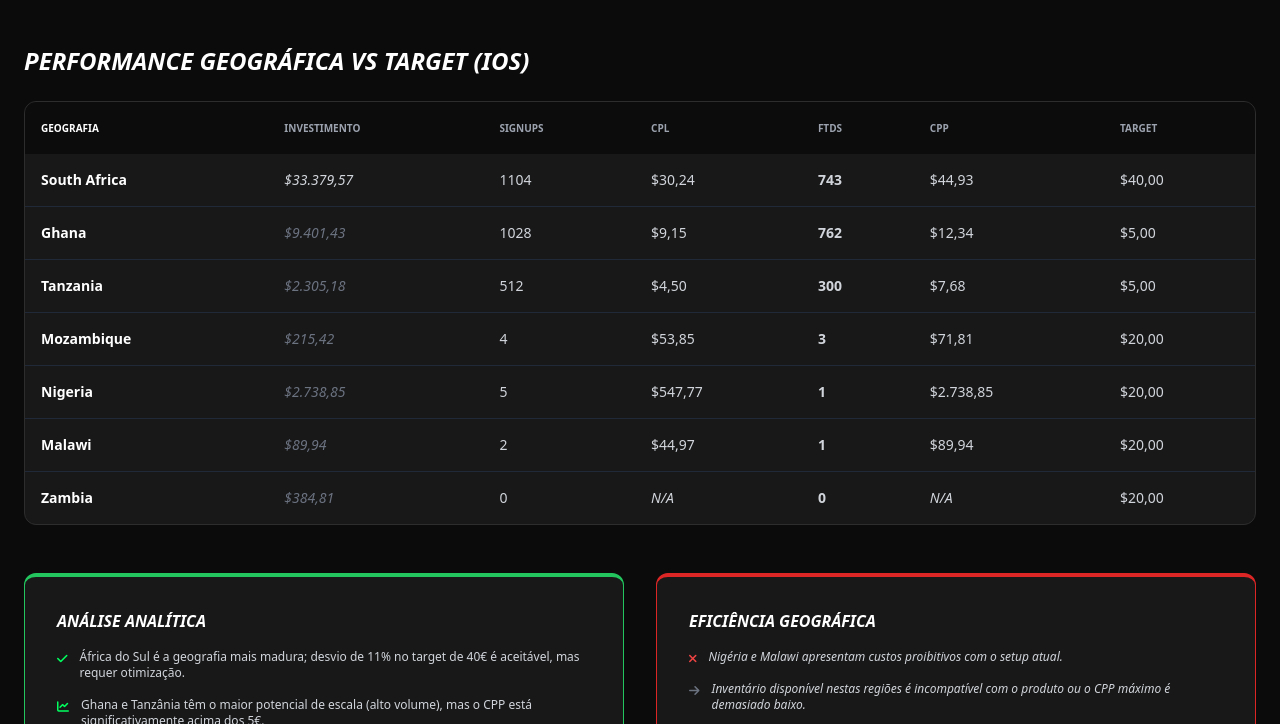
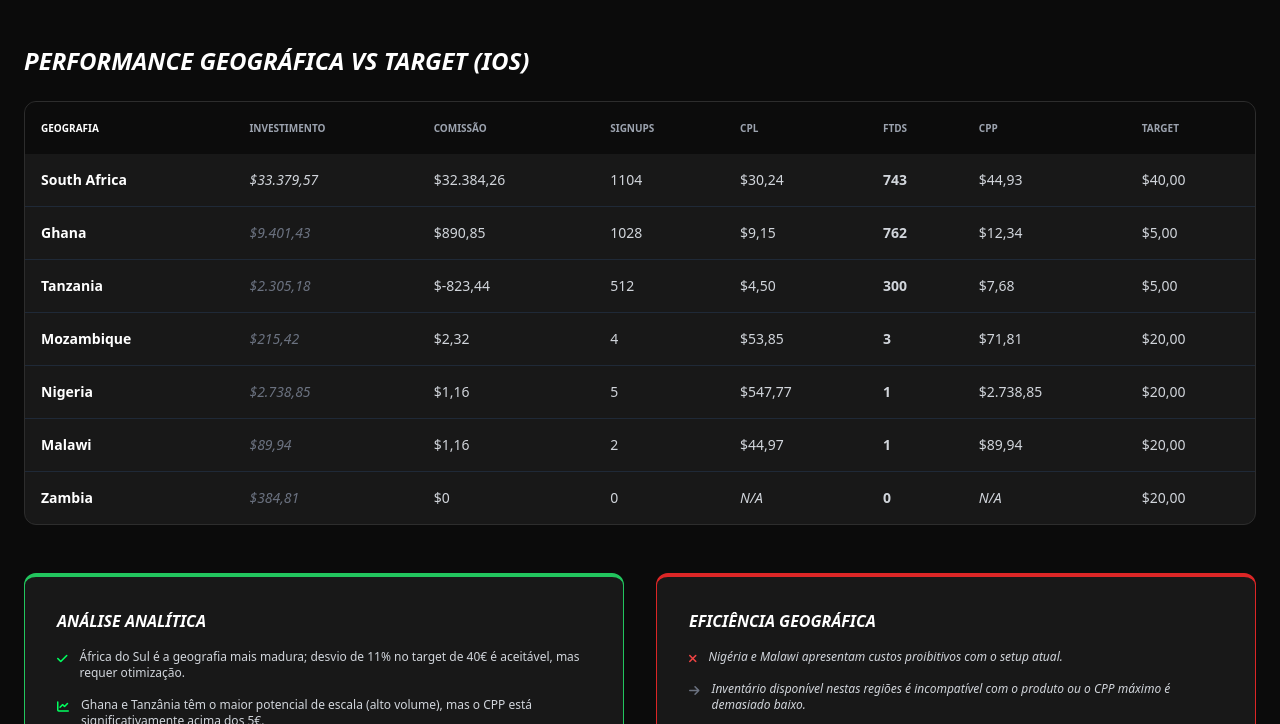
Before and after one commit to catarinadorey/Betway-Africa_Programatica_2025, a plain HTML site: page index.html in a window 1280 px wide. Shown: the part 677-1401 px from the top of the page. Drawn offline with nearby package versions, Linux system fonts and the light colour scheme.

Commit message:
Update index.html

```diff
--- a/index.html
+++ b/index.html
@@ -78,6 +78,7 @@
                             <tr>
                                 <th class="p-4 text-white">Geografia</th>
                                 <th class="p-4">Investimento</th>
+                                <th class="p-4">Comissão</th>
                                 <th class="p-4">Signups</th>
                                 <th class="p-4">CPL</th>
                                 <th class="p-4">FTDs</th>
@@ -89,6 +90,7 @@
                             <tr>
                                 <td class="p-4 font-bold text-white">South Africa</td>
                                 <td class="p-4 italic">$33.379,57</td>
+                                <td class="p-4">$32.384,26</td>
                                 <td class="p-4">1104</td>
                                 <td class="p-4">$30,24</td>
                                 <td class="p-4 font-bold">743</td>
@@ -98,6 +100,7 @@
                             <tr>
                                 <td class="p-4 font-bold text-white">Ghana</td>
                                 <td class="p-4 italic text-gray-500">$9.401,43</td>
+                                <td class="p-4">$890,85</td>
                                 <td class="p-4">1028</td>
                                 <td class="p-4">$9,15</td>
                                 <td class="p-4 font-bold">762</td>
@@ -107,6 +110,7 @@
                             <tr>
                                 <td class="p-4 font-bold text-white">Tanzania</td>
                                 <td class="p-4 italic text-gray-500">$2.305,18</td>
+                                <td class="p-4">$-823,44</td>
                                 <td class="p-4">512</td>
                                 <td class="p-4">$4,50</td>
                                 <td class="p-4 font-bold">300</td>
@@ -116,6 +120,7 @@
                             <tr>
                                 <td class="p-4 font-bold text-white">Mozambique</td>
                                 <td class="p-4 italic text-gray-500">$215,42</td>
+                                <td class="p-4">$2,32</td>
                                 <td class="p-4">4</td>
                                 <td class="p-4">$53,85</td>
                                 <td class="p-4 font-bold">3</td>
@@ -125,6 +130,7 @@
                             <tr>
                                 <td class="p-4 font-bold text-white">Nigeria</td>
                                 <td class="p-4 italic text-gray-500">$2.738,85</td>
+                                <td class="p-4">$1,16</td>
                                 <td class="p-4">5</td>
                                 <td class="p-4">$547,77</td>
                                 <td class="p-4 font-bold">1</td>
@@ -134,6 +140,7 @@
                             <tr>
                                 <td class="p-4 font-bold text-white">Malawi</td>
                                 <td class="p-4 italic text-gray-500">$89,94</td>
+                                <td class="p-4">$1,16</td>
                                 <td class="p-4">2</td>
                                 <td class="p-4">$44,97</td>
                                 <td class="p-4 font-bold">1</td>
@@ -143,6 +150,7 @@
                             <tr>
                                 <td class="p-4 font-bold text-white">Zambia</td>
                                 <td class="p-4 italic text-gray-500">$384,81</td>
+                                <td class="p-4">$0</td>
                                 <td class="p-4">0</td>
                                 <td class="p-4 italic">N/A</td>
                                 <td class="p-4 font-bold">0</td>
```
